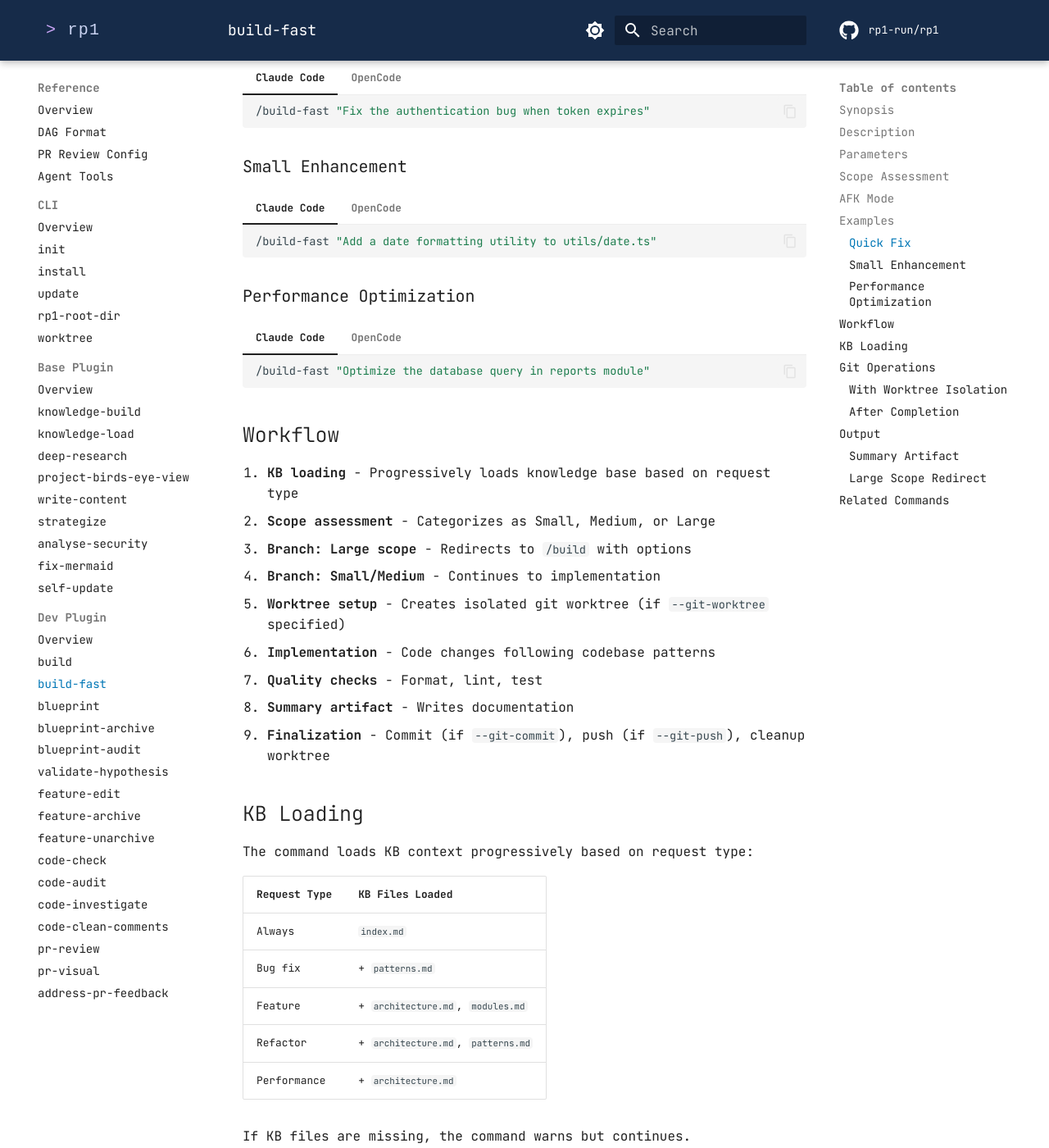
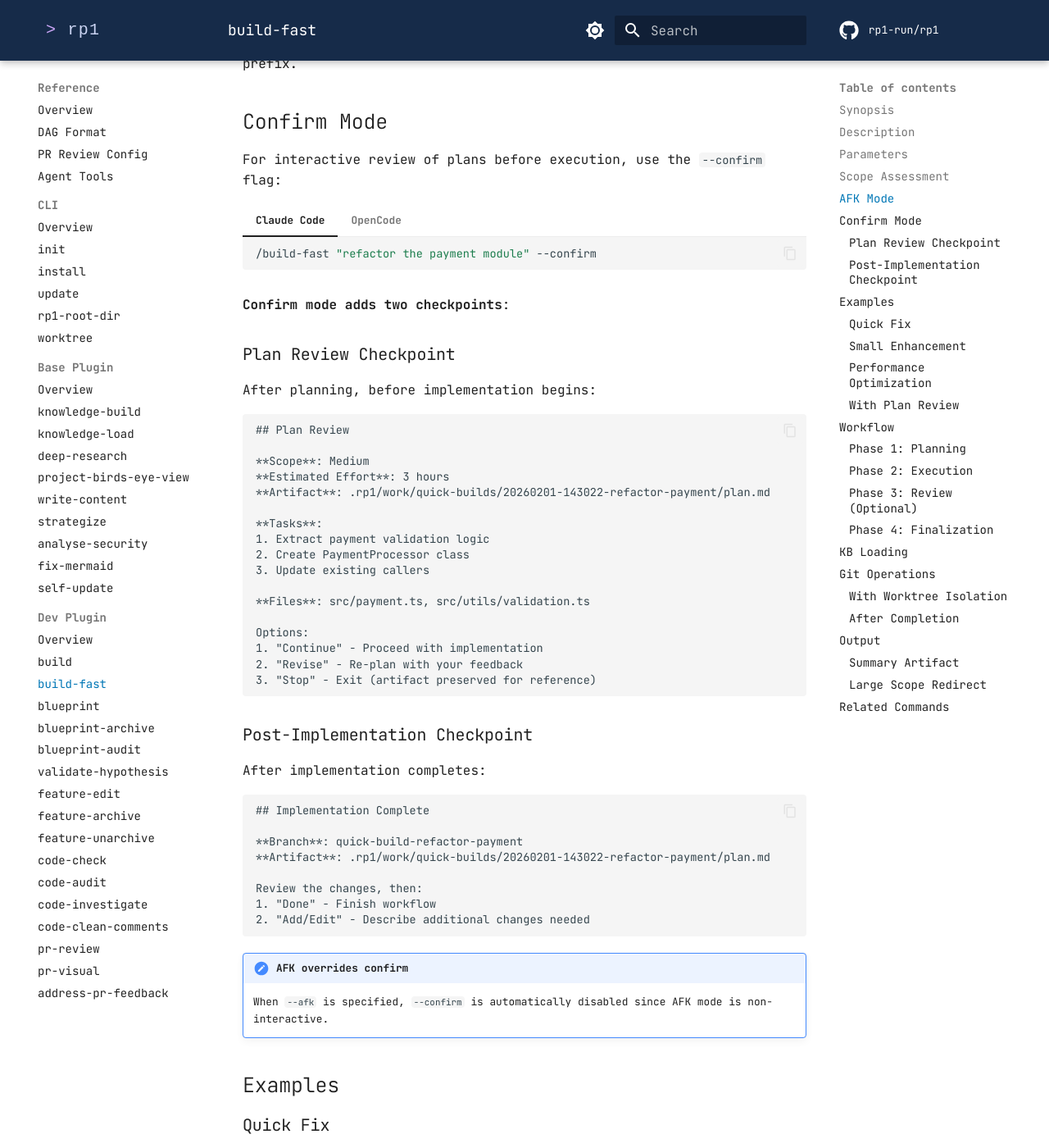
Before and after one commit to rp1-run/rp1, an MkDocs documentation site: the page built from docs/reference/dev/build-fast.md, in a window 1280 px wide and 1400 px high, scrolled down 2608 px. Shown: the whole window at 82% size. Built offline with MkDocs 1.6.1 and Material for MkDocs 9.7.7, drawn with Linux system fonts in a browser that asks for light colours; comment, search, counter and statistics services are not loaded; some of the changed text lies outside the part shown.

Commit message:
docs(feature-build-fast-confirm): implement TD1 - update build-fast user docs
- Add --confirm and --review flags to synopsis and parameters table
- Add new "Confirm Mode" section with plan review and post-implementation checkpoints
- Add "With Plan Review" example
- Update Workflow section with 4-phase structure (Planning, Execution, Review, Finalization)

Generated with AI

Co-Authored-By: rp1 <bot@rp1.run>

````diff
--- a/docs/reference/dev/build-fast.md
+++ b/docs/reference/dev/build-fast.md
@@ -9,13 +9,13 @@ Quick-iteration development for small, well-scoped tasks using the [command-agen
 === "Claude Code"
 
     ```bash
-    /build-fast [development-request...] [--afk] [--git-worktree] [--git-commit] [--git-push]
+    /build-fast [development-request...] [--afk] [--confirm] [--review] [--git-worktree] [--git-commit] [--git-push]
     ```
 
 === "OpenCode"
 
     ```bash
-    /rp1-dev/build-fast [development-request...] [--afk] [--git-worktree] [--git-commit] [--git-push]
+    /rp1-dev/build-fast [development-request...] [--afk] [--confirm] [--review] [--git-worktree] [--git-commit] [--git-push]
     ```
 
 ## Description
@@ -32,6 +32,8 @@ This command uses the [command-agent pattern](../../concepts/command-agent-patte
 |-----------|----------|----------|---------|-------------|
 | `DEVELOPMENT_REQUEST` | `$ARGUMENTS` | Yes | - | Freeform description of what to build |
 | `--afk` | Flag | No | `false` | AFK (Away From Keyboard) mode — non-interactive for automation |
+| `--confirm` | Flag | No | `false` | Enable plan review checkpoint before implementation |
+| `--review` | Flag | No | `false` | Enable task-reviewer validation after implementation |
 | `--git-worktree` | Flag | No | `false` | Use isolated git worktree |
 | `--git-commit` | Flag | No | `false` | Commit changes |
 | `--git-push` | Flag | No | `false` | Push branch to remote |
@@ -82,6 +84,66 @@ For automation scenarios (CI, scripts), use the `--afk` flag:
 
 All auto-decisions are logged in the summary artifact with "(AFK auto)" prefix.
 
+## Confirm Mode
+
+For interactive review of plans before execution, use the `--confirm` flag:
+
+=== "Claude Code"
+
+    ```bash
+    /build-fast "refactor the payment module" --confirm
+    ```
+
+=== "OpenCode"
+
+    ```bash
+    /rp1-dev/build-fast "refactor the payment module" --confirm
+    ```
+
+**Confirm mode adds two checkpoints**:
+
+### Plan Review Checkpoint
+
+After planning, before implementation begins:
+
+```
+## Plan Review
+
+**Scope**: Medium
+**Estimated Effort**: 3 hours
+**Artifact**: .rp1/work/quick-builds/20260201-143022-refactor-payment/plan.md
+
+**Tasks**:
+1. Extract payment validation logic
+2. Create PaymentProcessor class
+3. Update existing callers
+
+**Files**: src/payment.ts, src/utils/validation.ts
+
+Options:
+1. "Continue" - Proceed with implementation
+2. "Revise" - Re-plan with your feedback
+3. "Stop" - Exit (artifact preserved for reference)
+```
+
+### Post-Implementation Checkpoint
+
+After implementation completes:
+
+```
+## Implementation Complete
+
+**Branch**: quick-build-refactor-payment
+**Artifact**: .rp1/work/quick-builds/20260201-143022-refactor-payment/plan.md
+
+Review the changes, then:
+1. "Done" - Finish workflow
+2. "Add/Edit" - Describe additional changes needed
+```
+
+!!! note "AFK overrides confirm"
+    When `--afk` is specified, `--confirm` is automatically disabled since AFK mode is non-interactive.
+
 ## Examples
 
 ### Quick Fix
@@ -126,17 +188,47 @@ All auto-decisions are logged in the summary artifact with "(AFK auto)" prefix.
     /rp1-dev/build-fast "Optimize the database query in reports module"
     ```
 
+### With Plan Review
+
+=== "Claude Code"
+
+    ```bash
+    /build-fast "add user preferences API endpoint" --confirm --review
+    ```
+
+=== "OpenCode"
+
+    ```bash
+    /rp1-dev/build-fast "add user preferences API endpoint" --confirm --review
+    ```
+
 ## Workflow
+
+The command executes in four phases:
+
+### Phase 1: Planning
 
 1. **KB loading** - Progressively loads knowledge base based on request type
 2. **Scope assessment** - Categorizes as Small, Medium, or Large
-3. **Branch: Large scope** - Redirects to `/build` with options
-4. **Branch: Small/Medium** - Continues to implementation
+3. **Large scope redirect** - Redirects to `/build` with options (if scope is Large)
+4. **Plan review checkpoint** - Presents plan for approval (if `--confirm` specified)
+
+### Phase 2: Execution
+
 5. **Worktree setup** - Creates isolated git worktree (if `--git-worktree` specified)
-6. **Implementation** - Code changes following codebase patterns
+6. **Task execution** - Code changes following codebase patterns
 7. **Quality checks** - Format, lint, test
-8. **Summary artifact** - Writes documentation
-9. **Finalization** - Commit (if `--git-commit`), push (if `--git-push`), cleanup worktree
+
+### Phase 3: Review (Optional)
+
+8. **Task review** - Validates implementation against requirements (if `--review` specified)
+9. **Retry on failure** - Re-executes tasks with reviewer feedback (max 1 retry)
+
+### Phase 4: Finalization
+
+10. **Push** - Push branch to remote (if `--git-push` specified)
+11. **Worktree cleanup** - Remove worktree, preserve branch (if `--git-worktree` specified)
+12. **Post-implementation checkpoint** - Opportunity for additional changes (if `--confirm` specified)
 
 ## KB Loading
 
````
